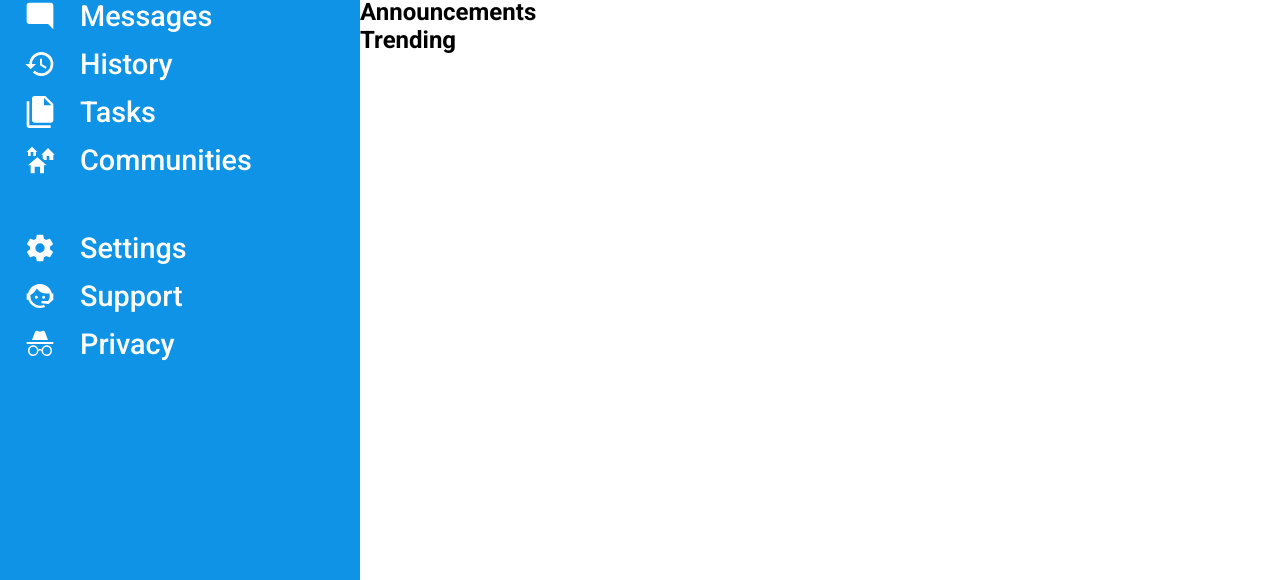
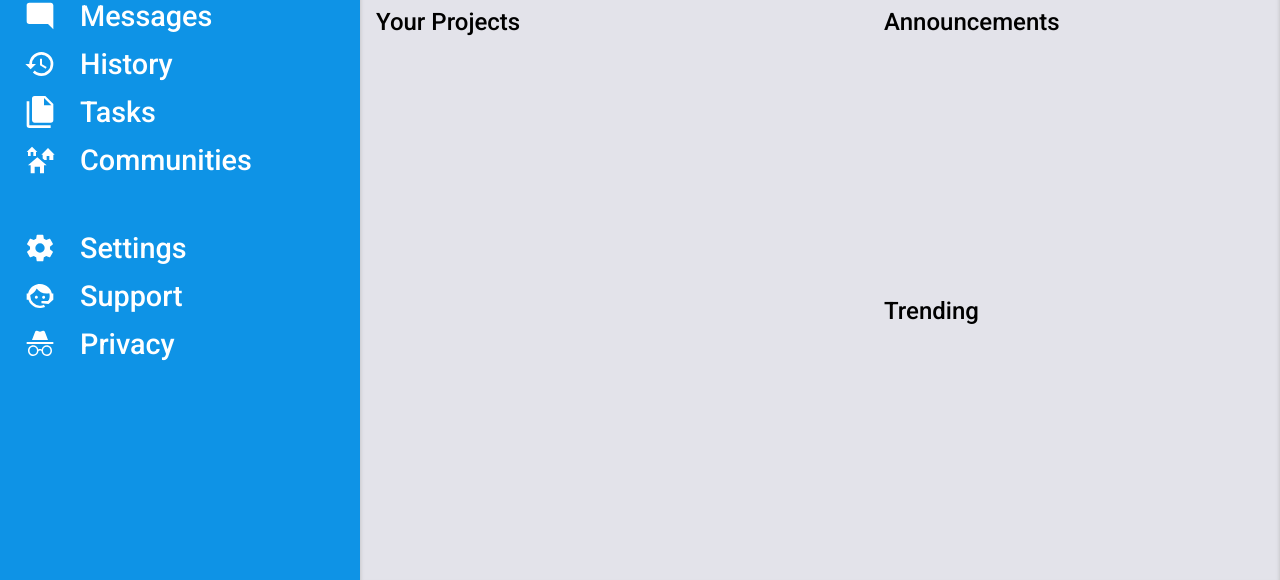
Before and after one commit to Loopo79/theodinproject-admin-dashboard, a plain HTML site: page index.html in a window 1280 px wide. Shown: the part 220-800 px from the top of the page. Drawn offline with Linux system fonts and the light colour scheme.

Commit message:
style(css): add basic style and grid to content

```diff
--- a/style.css
+++ b/style.css
@@ -19,6 +19,7 @@
     --header-main-color: black;
     --content-background-color: rgb(227, 227, 234);
     --content-main-color: black;
+    --content-shadow-color: rgb(186, 186, 187);
 }
 
 * {
@@ -183,3 +184,46 @@ body {
     border: none;
     border-radius: 32px;
 }
+
+.content {
+    grid-area: content;
+    display: grid;
+    grid:
+        "project-section-title announcement-section-title" 64px
+        "project-section announcement-section" 1fr
+        "project-section trending-section-title" 64px
+        "project-section trending-section" 1fr/ 1fr 380px;
+    align-items: center;
+    padding: 20px 16px;
+    gap: 8px;
+    background-color: var(--content-background-color);
+    box-shadow: inset 0px 4px 4px var(--content-shadow-color);
+}
+
+.content > h2 {
+    font-weight: 500;
+}
+
+.project-section-title {
+    grid-area: project-section-title;
+}
+
+.project-section {
+    grid-area: project-section;
+}
+
+.announcement-section-title {
+    grid-area: announcement-section-title;
+}
+
+.announcement-section {
+    grid-area: announcement-section;
+}
+
+.trending-section-title {
+    grid-area: trending-section-title;
+}
+
+.trending-section {
+    grid-area: trending-section;
+}
```
